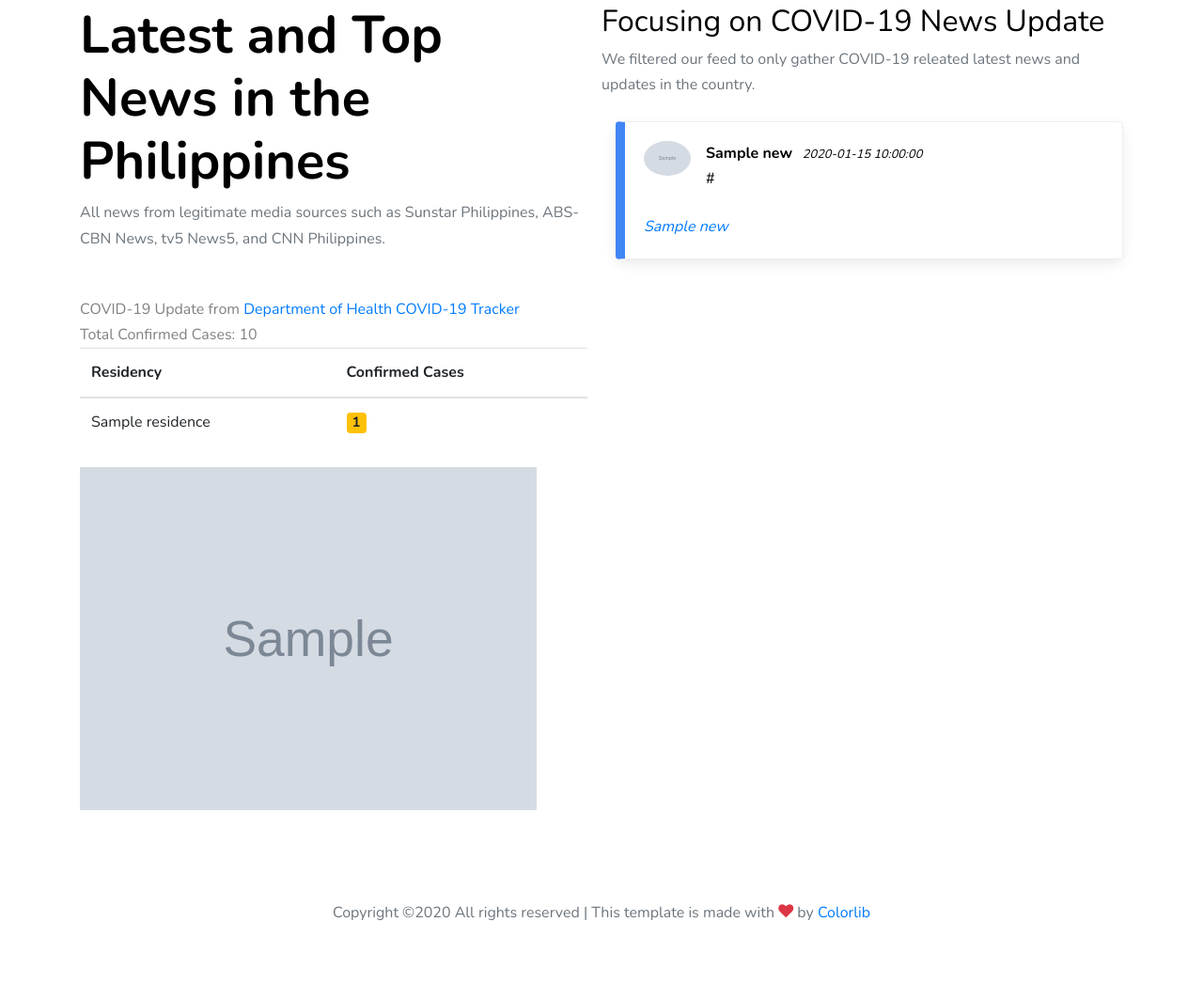
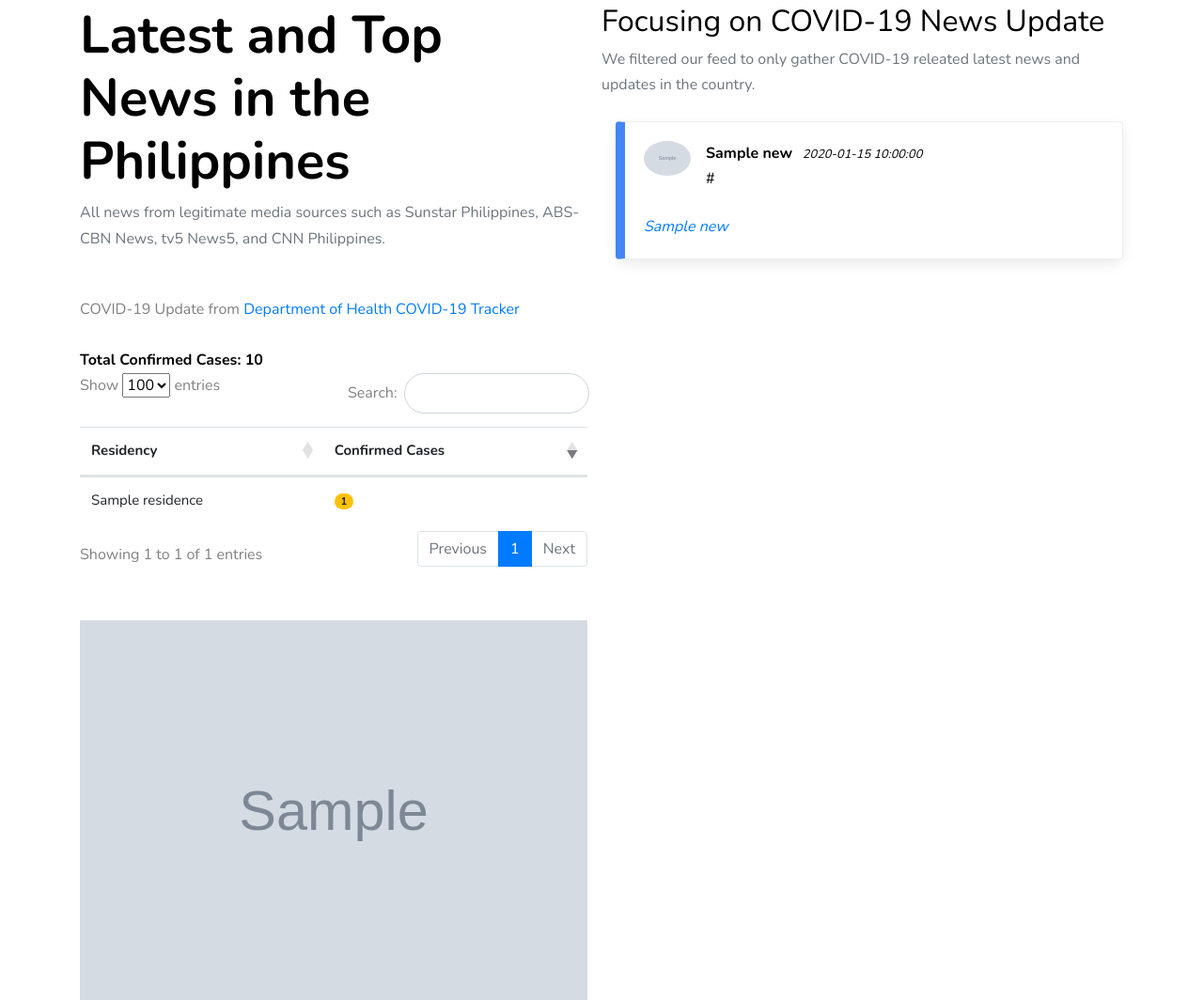
Before and after one commit to nlabrador/newsfastph, a Symfony app: template templates/base.html.twig in a window 1280 px wide. Shown: the part 105-1169 px from the top of the page at 94% size. Before the commit the page ends 1084 px from the top, so only its background shows below. Run offline with Twig, Linux system fonts and the light colour scheme; the template is opened without the code that fills it: most values are stand-ins (such as "Sample title", 1, 10 or a date in 2020); grey boxes marked "Sample" are stand-in pictures; some libraries are stand-ins or nearby versions; some web fonts are replaced.

Commit message:
Implement datatable for search

```diff
--- a/templates/base.html.twig
+++ b/templates/base.html.twig
@@ -31,6 +31,7 @@
     <link rel="stylesheet" href="css/aos.css">
 
     <link rel="stylesheet" href="css/style.css">
+    <link rel="stylesheet" href="https://cdn.datatables.net/1.10.20/css/dataTables.bootstrap4.min.css">
 
   </head>
   <body data-spy="scroll" data-target=".site-navbar-target" data-offset="300">
@@ -103,10 +104,11 @@
                 <div class="row">
                     <div class="col-md-12">
                         COVID-19 Update from <a href="https://ncovtracker.doh.gov.ph/" target="_blank">Department of Health COVID-19 Tracker</a><br>
-			Total Confirmed Cases: {{ total }}<br>
+                        <br>
+			<strong style="color:#000">Total Confirmed Cases: {{ total }}</strong><br>
                     </div>
                     <div class="col-md-12">
-                        <table class="table">
+                        <table id="myTable" class="table" style="font-size:15px;width:100%">
                             <thead>
                                 <tr>
                                     <th>Residency</th>
@@ -119,12 +121,12 @@
                                         <td>{{ track.residence }}</td>
                                         <td>
                                             {% if track.residence == 'For validation' %}
-                                                <h5><span class="badge badge-info">{{ track.count }}</span></h5>
+                                                <span class="badge badge-pill badge-info">{{ track.count }}</span>
                                             {% else %}
                                                 {% if track.count > 5 %}
-                                                    <h5><span class="badge badge-danger">{{ track.count }}</span></h5>
+                                                    <span class="badge badge-pill badge-danger">{{ track.count }}</span>
                                                 {% else %}
-                                                    <h5><span class="badge badge-warning">{{ track.count }}</span></h5>
+                                                    <span class="badge badge-pill badge-warning">{{ track.count }}</span>
                                                 {% endif %}
                                             {% endif %}
                                         </td>
@@ -135,10 +137,14 @@
                     </div>
                     {% if doh.image %}
                     <div class="col-md-12">
-                        <img src="{{ doh.image }}" width="90%">
+                        <br>
+                        <br>
+                        <img src="{{ doh.image }}" width="100%">
                     </div>
                     {% else %}
                     <div class="col-md-4 col-lg-4 mb-4 mb-lg-4 aos-init aos-animate" data-aos="fade-up">
+                        <br>
+                        <br>
                         <div class="unit-4 d-block">
                             <div>
                                 <a href="https://www.doh.gov.ph" target="_blank">
@@ -251,9 +257,20 @@
   <script src="js/aos.js"></script>
   <script src="js/jquery.fancybox.min.js"></script>
   <script src="js/jquery.sticky.js"></script>
+  <script src="https://cdn.datatables.net/1.10.20/js/jquery.dataTables.min.js"></script>
+  <script src="https://cdn.datatables.net/1.10.20/js/dataTables.bootstrap4.min.js"></script>
 
 
   <script src="js/main.js"></script>
 
+  <script>
+    $(document).ready( function () {
+        $('#myTable').DataTable({
+            "order": [[ 1, "desc" ]],
+            "iDisplayLength": 100
+        });
+    } );
+  </script>
+
   </body>
 </html>
```
